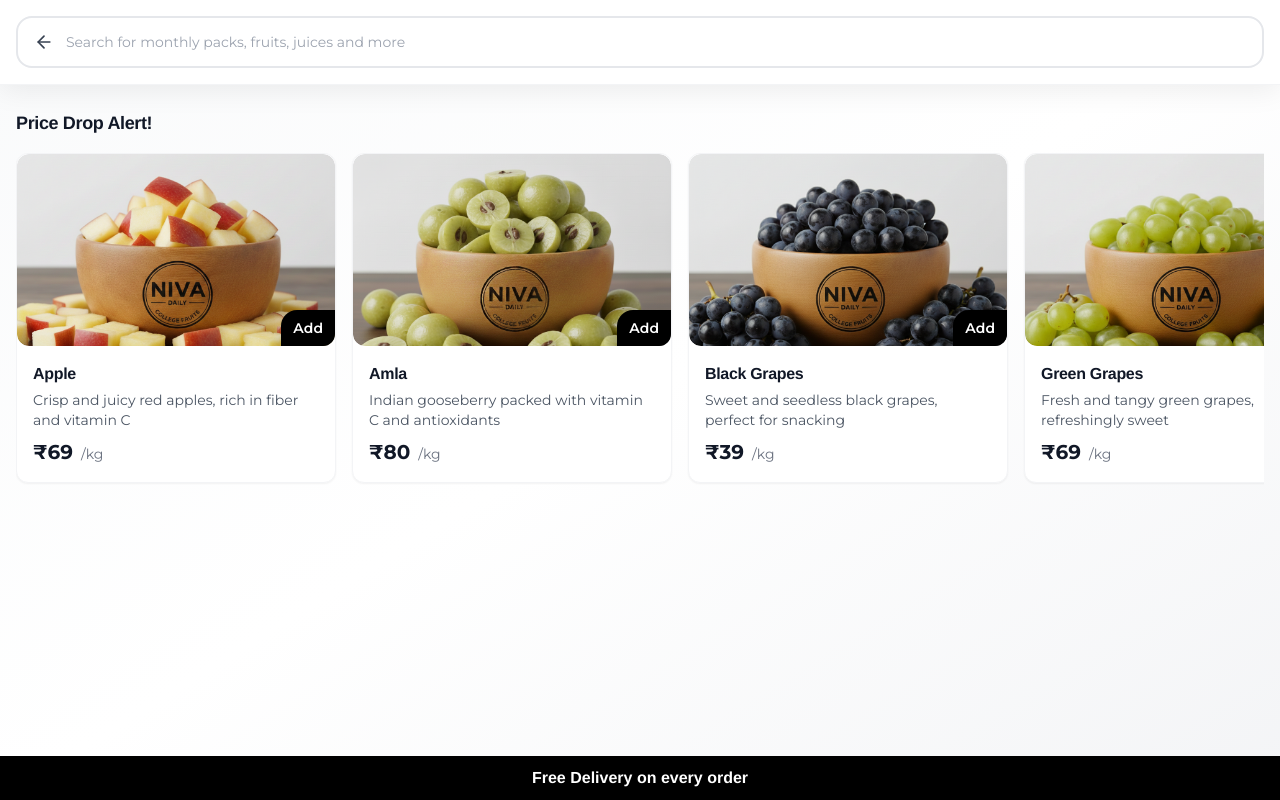
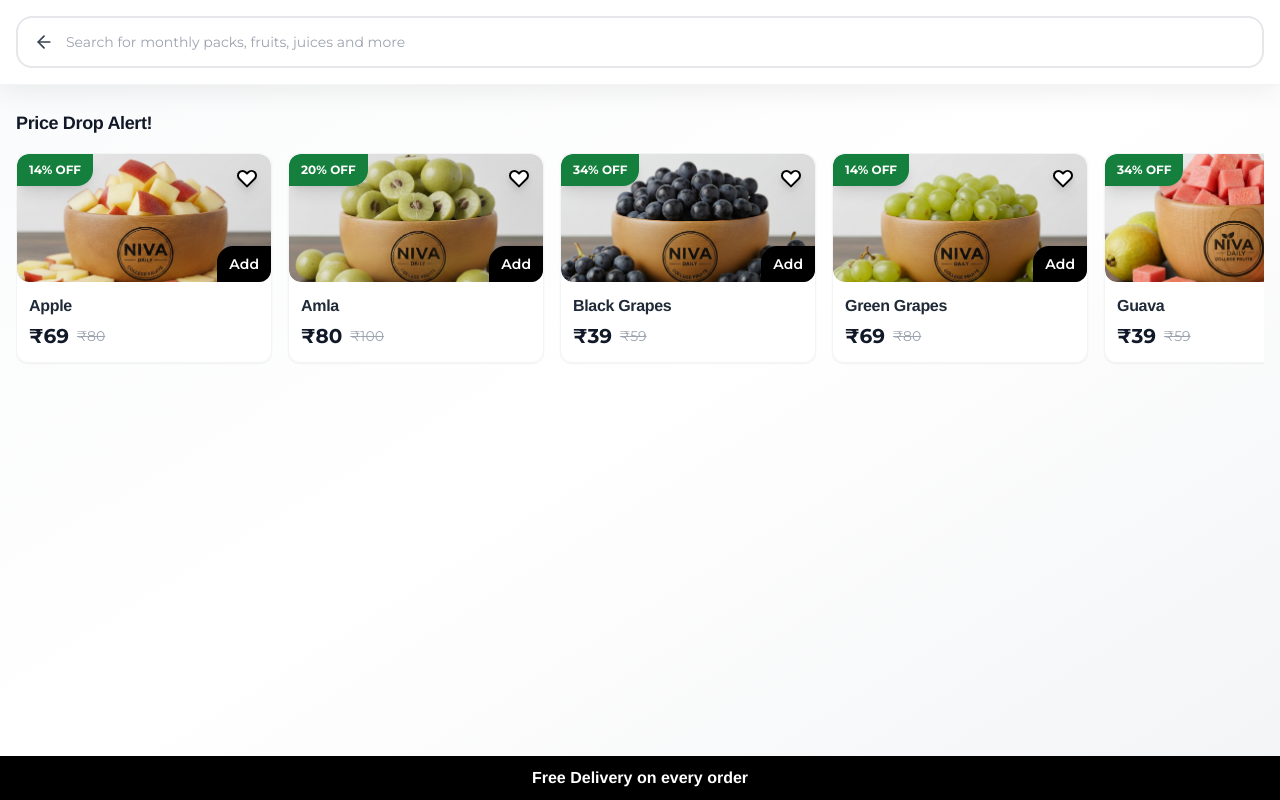
Before and after one commit to yaswanthkumarrayi/NIVA-Frontend, a React (Create React App) app: page /customer/search in a window 1280 px wide. Built offline with nearby package versions, Linux system fonts and the light colour scheme; sample sign-in values are in the browser's storage; the HTML template or start-up script is replaced by a standard one.

Commit message:
changed the search page

```diff
--- a/src/pages/CheckoutPage.js
+++ b/src/pages/CheckoutPage.js
@@ -63,14 +63,14 @@ const CheckoutPage = () => {
 
         if (missingFields.length > 0) {
           alert(`Please complete your profile before checkout.\n\nMissing fields: ${missingFields.join(', ')}`);
-          navigate('/customer/edit-profile');
+          navigate('/customer/update-profile');
           return null;
         }
 
         return result.data;
       } else {
         alert('Unable to load your profile. Please complete your profile first.');
-        navigate('/customer/edit-profile');
+        navigate('/customer/update-profile');
         return null;
       }
     } catch (error) {
@@ -361,7 +361,7 @@ const CheckoutPage = () => {
                   </div>
 
                   <button
-                    onClick={() => navigate('/customer/edit-profile')}
+                    onClick={() => navigate('/customer/update-profile')}
                     className="mt-4 text-black border-2 border-black px-4 py-2 rounded-lg text-sm font-semibold hover:bg-black hover:text-white transition-colors flex items-center gap-2"
                   >
                     <svg className="w-4 h-4" fill="none" stroke="currentColor" viewBox="0 0 24 24">
--- a/src/pages/ProductDetailPage.js
+++ b/src/pages/ProductDetailPage.js
@@ -256,7 +256,6 @@ const ProductDetailPage = () => {
   const handleShare = async () => {
     const shareData = {
       title: product.name,
-      text: `Check out ${product.name} - ₹${product.price}`,
       url: window.location.href
     };
 
--- a/src/pages/SearchPage.js
+++ b/src/pages/SearchPage.js
@@ -7,11 +7,25 @@ import { fruits, packs, bowls, searchProducts, getPriceDropItems } from '../data
 function SearchPage() {
   const [searchQuery, setSearchQuery] = useState('');
   const [recentSearches, setRecentSearches] = useState([]);
+  const [wishlistItems, setWishlistItems] = useState([]);
   const navigate = useNavigate();
 
   useEffect(() => {
     loadRecentSearches();
+    loadWishlist();
   }, []);
+
+  const loadWishlist = () => {
+    const updateWishlist = () => {
+      const savedWishlist = localStorage.getItem('wishlist');
+      const wishlist = savedWishlist ? JSON.parse(savedWishlist) : [];
+      setWishlistItems(wishlist.map(item => item.id));
+    };
+
+    updateWishlist();
+    window.addEventListener('wishlistUpdated', updateWishlist);
+    return () => window.removeEventListener('wishlistUpdated', updateWishlist);
+  };
 
   const loadRecentSearches = () => {
     const saved = localStorage.getItem('recentSearches');
@@ -60,6 +74,22 @@ function SearchPage() {
     window.dispatchEvent(new Event('cartUpdated'));
   };
 
+  const handleAddToWishlist = (item) => {
+    const savedWishlist = localStorage.getItem('wishlist');
+    const wishlist = savedWishlist ? JSON.parse(savedWishlist) : [];
+
+    const existingItemIndex = wishlist.findIndex(w => w.id === item.id && w.type === item.type);
+
+    if (existingItemIndex > -1) {
+      wishlist.splice(existingItemIndex, 1);
+    } else {
+      wishlist.push(item);
+    }
+
+    localStorage.setItem('wishlist', JSON.stringify(wishlist));
+    window.dispatchEvent(new Event('wishlistUpdated'));
+  };
+
   const allItems = [...fruits, ...packs, ...bowls];
   const priceDropItems = getPriceDropItems();
   const filteredResults = searchProducts(searchQuery);
@@ -76,7 +106,7 @@ function SearchPage() {
   };
 
   return (
-    <div className="min-h-screen bg-gradient-to-br from-gray-50 via-white to-gray-100">
+    <div className="min-h-screen bg-gradient-to-br from-gray-50 via-white to-gray-100 overflow-x-hidden">
       {/* Search Header */}
       <div className="glass-effect shadow-smooth-lg border-b border-gray-100 sticky top-0 z-50">
         <div className="max-w-7xl mx-auto px-4 py-4">
@@ -150,34 +180,71 @@ function SearchPage() {
                 <div className="flex gap-4 overflow-x-auto pb-4 scrollbar-hide">
                   {priceDropItems.map((item) => {
                     const itemType = item.type || (item.numberOfDays && item.numberOfDays > 1 ? 'pack' : item.numberOfDays === 1 ? 'bowl' : 'fruit');
+                    const discount = item.originalPrice ? Math.round(((item.originalPrice - item.price) / item.originalPrice) * 100) : 0;
+                    const isInWishlist = wishlistItems.includes(item.id);
                     return (
                     <div
                       key={`${itemType}-${item.id}`}
-                      className="bg-white rounded-xl shadow-sm hover:shadow-md transition-all duration-300 overflow-hidden border border-gray-100 flex-shrink-0 w-80 group"
+                      className="bg-white rounded-xl shadow-sm hover:shadow-md transition-all duration-300 overflow-hidden border border-gray-100 flex-shrink-0 w-64 group"
                     >
-                      <div className="relative overflow-hidden bg-gray-50 rounded-xl h-48">
+                      <div className="relative overflow-hidden bg-gray-50 rounded-xl h-32">
                         <img
                           src={item.image}
                           alt={item.name}
                           onClick={() => navigate(`/product/${itemType}/${item.id}`)}
-                          className="w-full h-48 object-cover transition-transform duration-300 group-hover:scale-105 rounded-xl cursor-pointer"
+                          className="w-full h-32 object-cover transition-transform duration-300 group-hover:scale-105 rounded-xl cursor-pointer"
                         />
+                        {/* Discount Badge */}
+                        {discount > 0 && item.originalPrice !== item.price && (
+                          <div className="absolute top-0 left-0 bg-green-700 text-white text-xs font-bold px-3 py-2 rounded-br-2xl shadow-lg">
+                            {discount}% OFF
+                          </div>
+                        )}
+                        {/* Wishlist Button */}
+                        <button
+                          onClick={(e) => {
+                            e.stopPropagation();
+                            handleAddToWishlist(item);
+                          }}
+                          className="absolute top-3 right-3 hover:scale-110 transition-all duration-200"
+                        >
+                          <svg
+                            xmlns="http://www.w3.org/2000/svg"
+                            className="h-6 w-6 drop-shadow-lg"
+                            fill={isInWishlist ? '#000000' : 'white'}
+                            viewBox="0 0 24 24"
+                            stroke={isInWishlist ? '#000000' : '#000000'}
+                            strokeWidth={2}
+                          >
+                            <path
+                              strokeLinecap="round"
+                              strokeLinejoin="round"
+                              d="M4.318 6.318a4.5 4.5 0 000 6.364L12 20.364l7.682-7.682a4.5 4.5 0 00-6.364-6.364L12 7.636l-1.318-1.318a4.5 4.5 0 00-6.364 0z"
+                            />
+                          </svg>
+                        </button>
                         {/* Add Button at Edge */}
                         <button
-                          onClick={() => handleAddToCart(item)}
+                          onClick={(e) => {
+                            e.stopPropagation();
+                            handleAddToCart(item);
+                          }}
                           className="absolute bottom-0 right-0 bg-black text-white px-3 py-2 rounded-tl-2xl hover:bg-gray-800 transition-all duration-200 font-semibold text-sm shadow-lg"
                         >
                           Add
                         </button>
                       </div>
-                      <div className="p-4">
-                        <h3 className="font-semibold text-gray-900 text-base mb-1">{item.name}</h3>
-                        <p className="text-sm text-gray-600 mb-2 line-clamp-2">{item.description}</p>
-                        <div className="flex items-baseline gap-2">
+                      <div className="p-3">
+                        <h3 className="font-semibold text-gray-800 text-base mb-1">{item.name}</h3>
+                        <div className="flex items-center gap-2">
                           <span className="text-xl font-bold text-gray-900">₹{item.price}</span>
-                          {!item.numberOfDays && <span className="text-sm text-gray-500">/kg</span>}
-                          {item.numberOfDays && <span className="text-sm text-gray-500">• {item.numberOfDays} Days</span>}
+                          {item.originalPrice && item.originalPrice !== item.price && (
+                            <span className="text-sm text-gray-400 line-through">₹{item.originalPrice}</span>
+                          )}
                         </div>
+                        {item.numberOfDays && (
+                          <span className="text-xs text-gray-500 block mt-1">{item.numberOfDays} Days</span>
+                        )}
                       </div>
                     </div>
                     );
@@ -242,18 +309,50 @@ function SearchPage() {
               <div className="flex gap-4 overflow-x-auto pb-4 scrollbar-hide">
                 {allItems.filter(item => !filteredResults.find(f => f.id === item.id && f.type === item.type)).slice(0, 8).map((item) => {
                   const itemType = item.type || (item.numberOfDays && item.numberOfDays > 1 ? 'pack' : item.numberOfDays === 1 ? 'bowl' : 'fruit');
+                  const discount = item.originalPrice ? Math.round(((item.originalPrice - item.price) / item.originalPrice) * 100) : 0;
+                  const isInWishlist = wishlistItems.includes(item.id);
                   return (
                   <div
                     key={`suggestion-${itemType}-${item.id}`}
-                    className="bg-white rounded-xl shadow-sm hover:shadow-md transition-all duration-300 overflow-hidden border border-gray-100 flex-shrink-0 w-80 group"
+                    className="bg-white rounded-xl shadow-sm hover:shadow-md transition-all duration-300 overflow-hidden border border-gray-100 flex-shrink-0 w-64 group"
                   >
-                    <div className="relative overflow-hidden bg-gray-50 rounded-xl h-48">
+                    <div className="relative overflow-hidden bg-gray-50 rounded-xl h-32">
                       <img
                         src={item.image}
                         alt={item.name}
                         onClick={() => navigate(`/product/${itemType}/${item.id}`)}
-                        className="w-full h-48 object-cover transition-transform duration-300 group-hover:scale-105 rounded-xl cursor-pointer"
+                        className="w-full h-32 object-cover transition-transform duration-300 group-hover:scale-105 rounded-xl cursor-pointer"
                       />
+                      {/* Discount Badge */}
+                      {discount > 0 && item.originalPrice !== item.price && (
+                        <div className="absolute top-0 left-0 bg-green-700 text-white text-xs font-bold px-3 py-2 rounded-br-2xl shadow-lg">
+                          {discount}% OFF
+                        </div>
+                      )}
+                      {/* Wishlist Button */}
+                      <button
+                        onClick={(e) => {
+                          e.stopPropagation();
+                          handleAddToWishlist(item);
+                        }}
+                        className="absolute top-3 right-3 hover:scale-110 transition-all duration-200"
+                      >
+                        <svg
+                          xmlns="http://www.w3.org/2000/svg"
+                          className="h-6 w-6 drop-shadow-lg"
+                          fill={isInWishlist ? '#000000' : 'white'}
+                          viewBox="0 0 24 24"
+                          stroke={isInWishlist ? '#000000' : '#000000'}
+                          strokeWidth={2}
+                        >
+                          <path
+                            strokeLinecap="round"
+                            strokeLinejoin="round"
+                            d="M4.318 6.318a4.5 4.5 0 000 6.364L12 20.364l7.682-7.682a4.5 4.5 0 00-6.364-6.364L12 7.636l-1.318-1.318a4.5 4.5 0 00-6.364 0z"
+                          />
+                        </svg>
+                      </button>
+                      {/* Add Button */}
                       <button
                         onClick={(e) => {
                           e.stopPropagation();
@@ -264,14 +363,17 @@ function SearchPage() {
                         Add
                       </button>
                     </div>
-                    <div className="p-4">
-                      <h3 className="font-semibold text-gray-900 text-base mb-1">{item.name}</h3>
-                      <p className="text-sm text-gray-600 mb-2 line-clamp-2">{item.description}</p>
-                      <div className="flex items-baseline gap-2">
+                    <div className="p-3">
+                      <h3 className="font-semibold text-gray-800 text-base mb-1">{item.name}</h3>
+                      <div className="flex items-center gap-2">
                         <span className="text-xl font-bold text-gray-900">₹{item.price}</span>
-                        {!item.numberOfDays && <span className="text-sm text-gray-500">/kg</span>}
-                        {item.numberOfDays && <span className="text-sm text-gray-500">• {item.numberOfDays} Days</span>}
+                        {item.originalPrice && item.originalPrice !== item.price && (
+                          <span className="text-sm text-gray-400 line-through">₹{item.originalPrice}</span>
+                        )}
                       </div>
+                      {item.numberOfDays && (
+                        <span className="text-xs text-gray-500 block mt-1">{item.numberOfDays} Days</span>
+                      )}
                     </div>
                   </div>
                   );
```
Also changed, not shown: src/pages/CartPage.js (+4 -8 lines), src/pages/WishlistPage.js (+4 -8 lines).
